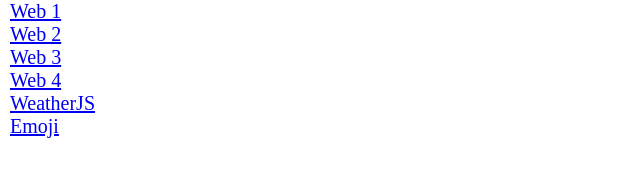
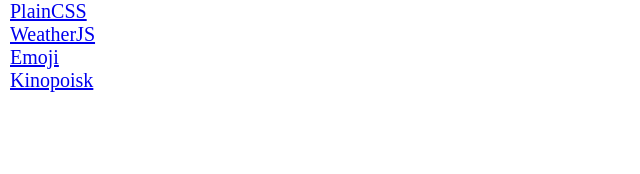
Before and after one commit to IlyaDzh/ilyadzh.github.io, a plain HTML site: page index.html in a window 1280 px wide. Shown: the whole page, without its empty margins (0-640 px from the left). Drawn offline with Linux system fonts and the light colour scheme.

Commit message:
Update index.html

```diff
--- a/index.html
+++ b/index.html
@@ -8,11 +8,9 @@
     <link rel="stylesheet" href="css/style.css">
 </head>
 <body>
-    <div><a href="docs/web1">Web 1</a></div>
-    <div><a href="docs/web2">Web 2</a></div>
-    <div><a href="docs/web3">Web 3</a></div>
-    <div><a href="docs/web4">Web 4</a></div>
+    <div><a href="/plain-css">PlainCSS</a></div>
     <div><a href="/weather-js">WeatherJS</a></div>
     <div><a href="/emoji">Emoji</a></div>
+    <div><a href="/kinopoisk">Kinopoisk</a></div>
 </body>
 </html>
```
